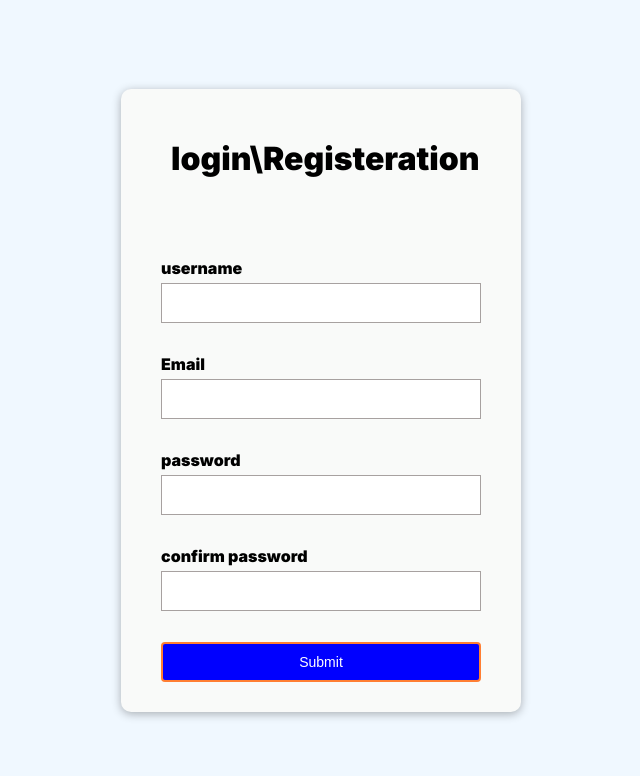
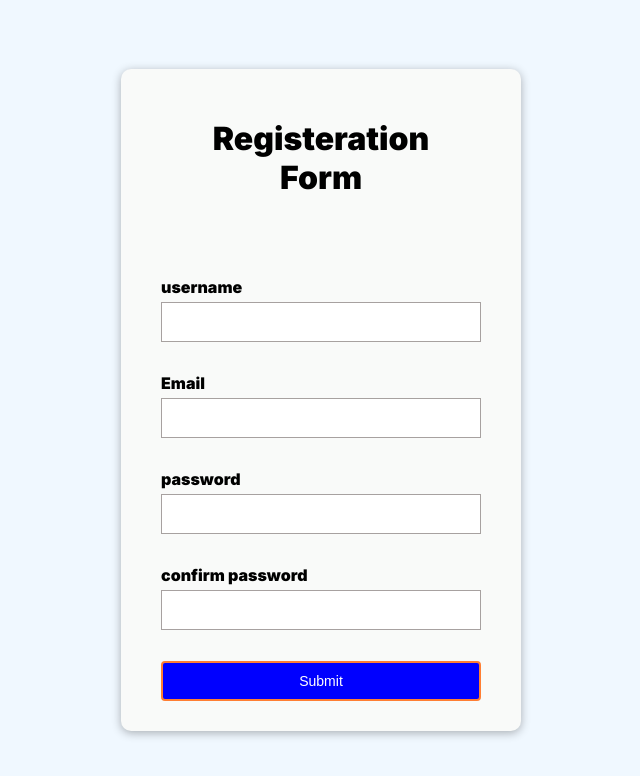
Before and after one commit to zeinaba3/PJS1, a plain HTML site: page index.html in a window 1280 px wide. Shown: the whole page, without its empty margins (319-959 px from the left). Drawn offline with Linux system fonts and the light colour scheme.

Commit message:
Update index.html

```diff
--- a/index.html
+++ b/index.html
@@ -16,7 +16,7 @@
   </head>
   <body>
     <div class="container">
-      <h1>login\Registeration</h1>
+      <h1>Registeration Form</h1>
       <form class="form" id="form">
         <div class="form-control">
           <label for="username">username</label>
```
